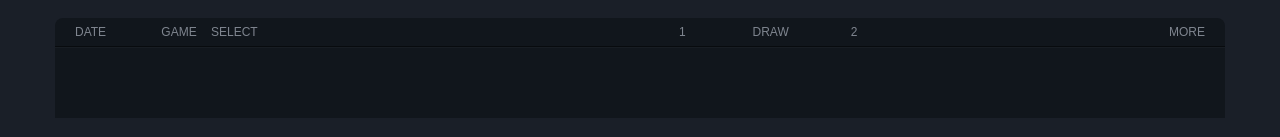
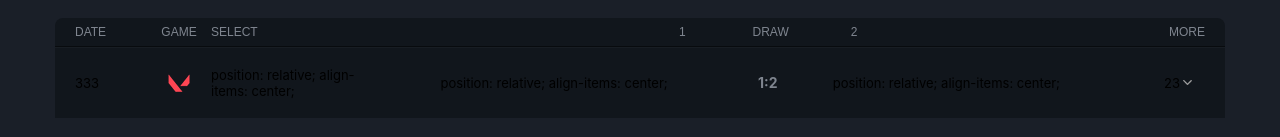
Before and after one commit to makcik303123/bets-app, a React (Create React App) app: page / in a window 1280 px wide. Shown: the part 361-498 px from the top of the page. Built offline with nearby package versions, Linux system fonts and the light colour scheme.

Commit message:
add row with manch

```diff
--- a/src/App.scss
+++ b/src/App.scss
@@ -147,9 +147,18 @@
         border-right: 0 none;
         display: flex;
         justify-content: space-between;
+        align-items: center;
         height: 32px;
         position: relative;
+        .test {
+          width: 64px;
+          height: 64px;
+          display: flex;
+          align-items: center;
+          justify-content: center;
+        }
       }
+
       .match-body {
         display: flex;
         position: relative;
@@ -160,6 +169,46 @@
         text-align: left;
         padding-bottom: 0;
         overflow: hidden;
+        width: auto;
+
+        .select {
+          width: 19.22%;
+        }
+        .teamLeft {
+          padding-right: 100px;
+          text-align: right;
+          width: 40.39%;
+        }
+        .draw {
+          display: flex;
+          position: absolute;
+          justify-content: center;
+          align-items: center;
+          min-width: 90px;
+          max-width: 90px;
+          height: 32px;
+          left: 59.61%;
+          top: 0;
+          margin-left: -45px;
+          font-size: 14px;
+          font-weight: 700;
+          color: rgba(127, 133, 143, 1);
+        }
+
+        .teamRight {
+          padding-left: 65px;
+          width: 40.39%;
+        }
+      }
+      .match-more {
+        width: 60px;
+        justify-content: flex-end;
+        display: flex;
+        align-items: center;
+
+        .more-btn {
+          padding: 10px;
+        }
       }
     }
   }
--- a/src/App.tsx
+++ b/src/App.tsx
@@ -73,8 +73,30 @@ function App() {
         </div>
         <div className="table-content">
           <div className="match">
-            <div className="match-header"></div>
-            <div className="match-body"></div>
+            <div className="match-header">
+              <div>333</div>
+              <div className="test">
+                <img src="../img/valorant.webp" alt="valorant" />
+              </div>
+            </div>
+            <div className="match-body">
+              <div className="select">
+                position: relative; align-items: center;
+              </div>
+              <div className="teamLeft">
+                position: relative; align-items: center;
+              </div>
+              <div className="draw">1:2</div>
+              <div className="teamRight">
+                position: relative; align-items: center;
+              </div>
+            </div>
+            <div className="match-more">
+              <button className="more-btn">
+                <span>23</span>
+                <img width={15} height={15} src="../img/down.svg" alt="down" />
+              </button>
+            </div>
           </div>
         </div>
       </div>
```
Also changed, not shown: public/img/valorant.webp (added).
